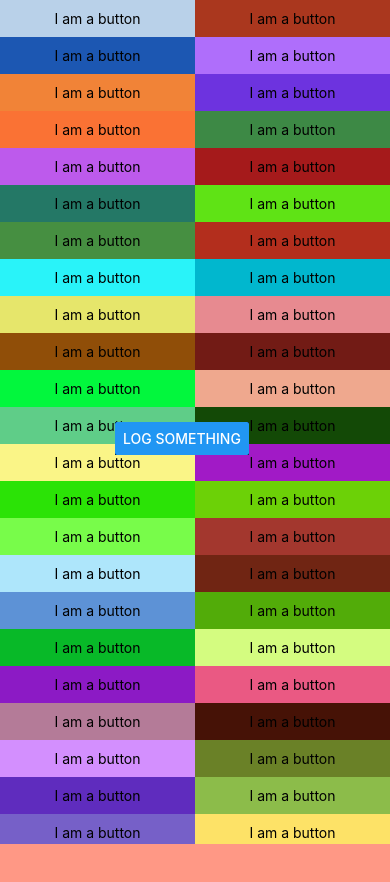
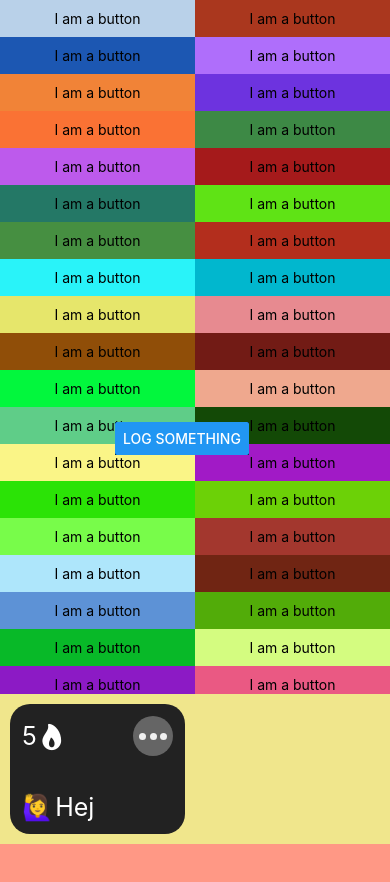
Before and after one commit to JeppeGivskud/Projekt-8---PDP2020, a React Native app in the folder App interface/HabitPageExample/: screen / in a window 390 px wide. Built offline with nearby package versions, Linux system fonts and the light colour scheme.

Commit message:
Klik ændrer habit count nummer

```diff
--- a/App interface/HabitPageExample/App.js
+++ b/App interface/HabitPageExample/App.js
@@ -24,7 +24,7 @@ export default function App() {
             <SafeAreaView style={{ flex: 1 }}>
                 <View style={{ flex: 1 }} onLayout={handleSafeAreaLayout}>
                     <HabitPage />
-                    <HabitBox color={"#007AFF"} name="Hej" count="3" symbol="🙋‍♀️" ></HabitBox>
+                    <HabitBox color={"#007AFF"} name="Hej" count="5" symbol="🙋‍♀️" ></HabitBox>
                     <BottomBar
                         safeAreaDimensions={safeAreaDimensions}
                         color={"tomato"}
--- a/App interface/HabitPageExample/components/HabitBox.js
+++ b/App interface/HabitPageExample/components/HabitBox.js
@@ -30,7 +30,7 @@ export default function HabitBox({ color, name, count, symbol }) {
 
                 <View style={styles.streakEllipsisContainer}>
                     <View style={styles.streakContainer}>
-                        <Text style={styles.habitName}>{count}</Text>
+                        <Text style={styles.habitName}>{Number(count) + 1}</Text>
                         <Ionicons name="flame" size={30} color="#fff" />
                     </View>
                     <Ellipsis onPress={null} />
@@ -44,12 +44,12 @@ export default function HabitBox({ color, name, count, symbol }) {
             </TouchableOpacity >
         );
     }
-
-    <TouchableOpacity style={[styles.container, { backgroundColor: color - 80 }]} onPress={markComplete} >
+    return (
+        <TouchableOpacity style={[styles.container, { backgroundColor: "#222" }]} onPress={markComplete} activeOpacity={0.7} >
 
             <View style={styles.streakEllipsisContainer}>
                 <View style={styles.streakContainer}>
-                <Text style={styles.habitName}>{count}</Text>
+                    <Text style={styles.habitName}>{Number(count)}</Text>
                     <Ionicons name="flame" size={30} color="#fff" />
                 </View>
                 <Ellipsis onPress={null} />
@@ -61,18 +61,12 @@ export default function HabitBox({ color, name, count, symbol }) {
             </View>
 
         </TouchableOpacity >
-
-
+    )
 }
-
-
-
-
-
 
 const styles = StyleSheet.create({
     container: {
-        //maxWidth: Dimensions.get("window").width / 2 - 20, // width/2 - 20 fordi der skal være plads til 2x margin
+        maxWidth: Dimensions.get("window").width / 2 - 20, // width/2 - 20 fordi der skal være plads til 2x margin
         minWidth: 150,
         height: 130,
         borderRadius: 20,
```
Also changed, not shown: 2 other files (tests, documents, lock files or other folders). Lines whose indentation alone changed are shown as unchanged.
